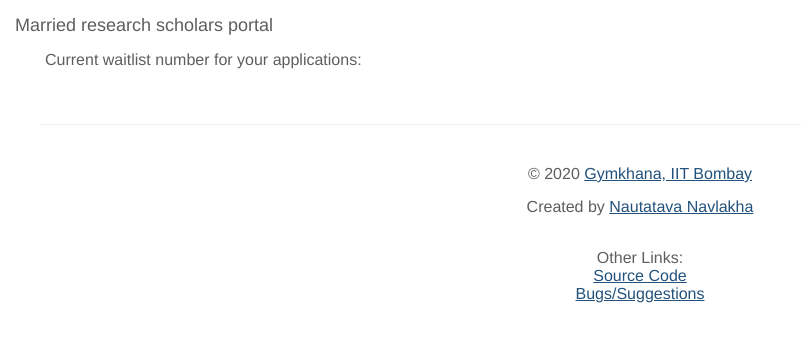
After one commit to iitb-gymkhana/Married-research-scholars-portal, a Django app: page /portal/waitlist/ in a window 1280 px wide. The commit adds this page. Shown: the top 342 px of the page, without its empty margins (0-801 px from the left). Run offline with Django 3.2, Linux system fonts and the light colour scheme; data that the repository does not hold is empty; some libraries are stand-ins or nearby versions.

Commit message:
initial values in form;user can check his waitlist

```diff
--- a/portal/forms.py
+++ b/portal/forms.py
@@ -5,6 +5,12 @@ from .models import Queuer
 
 class QueuerForm(forms.ModelForm):
     """Form definition for Queuer."""
+
+    def __init__(self, *args, **kwargs):
+        super(QueuerForm, self).__init__(*args, **kwargs)
+        # self.fields['roll_number'].disabled = True
+        # self.fields['name'].disabled = True
+        # self.fields['email'].disabled = True
 
     class Meta:
         model = Queuer
--- a/portal/models.py
+++ b/portal/models.py
@@ -28,8 +28,9 @@ class Queuer(models.Model):
     building_applied = models.ForeignKey("Building", on_delete=models.PROTECT)
     placed = models.BooleanField(null=False, default=False)
     name = models.CharField(max_length=126,)
+    roll_number = models.CharField(max_length=10)
     contact_number = PhoneNumberField(default="",)
-    email = models.EmailField(max_length=254, default="abc@example.com")
+    email = models.EmailField(max_length=254)
     waitlist_number = models.IntegerField(default=0, db_index=True)
 
     # At any point of time:
--- a/portal/urls.py
+++ b/portal/urls.py
@@ -1,10 +1,11 @@
 from django.urls import path
-from django.views.generic import TemplateView
 
-from .views import apply, portal
+from .views import apply, portal, waitlist
 
 urlpatterns = [
     path("", portal, name="home"),
     path("apply/", apply, name="apply"),
-    path("thanks/", TemplateView.as_view(template_name="thanks.html"), name="thanks"),
+    # waitlist and thanks have the same page.
+    path("waitlist/", waitlist, name="waitlist"),
+    path("thanks/", waitlist, name="thanks"),
 ]
--- a/portal/views.py
+++ b/portal/views.py
@@ -16,7 +16,14 @@ def portal(request):
 @login_required
 def apply(request):
     if request.method == "POST":
-        form = QueuerForm(request.POST)
+        POST = request.POST
+        # POST = request.POST.copy()
+        # POST['roll_number'] = request.user.username
+        # POST['name'] = request.user.first_name + request.user.last_name
+        # POST['email'] = request.user.email
+        form = QueuerForm(POST)
+        # TODO: can't sent in POST requests when fields are disabled,.
+
         if form.is_valid():
             form.save()
             return redirect(
@@ -24,8 +31,23 @@ def apply(request):
                 + "?waitlist=%s" % Queuer.objects.last().waitlist_number
             )
     else:
-        form = QueuerForm()
-    return render(request, "apply.html", {"form": form})
+        form = QueuerForm(
+            initial={
+                "name": request.user.first_name + " " + request.user.last_name,
+                "roll_number": request.user.username,
+                "email": request.user.email,
+            }
+        )
+    return render(request, "portal/apply.html", {"form": form})
+
+
+def waitlist(request):
+    user_roll_number = request.user.username
+    queues = Queuer.objects.filter(roll_number=user_roll_number)
+    waiting = {}
+    for queue in queues:
+        waiting[queue.building_applied.name] = queue.current_waitlist
+    return render(request, "portal/waitlist.html", {"waitlist": waiting})
 
 
 @login_required
--- a/templates/index.html
+++ b/templates/index.html
@@ -44,6 +44,32 @@
       padding: 15px;
       font-size: 18px;
     }
+
+    /* Container */
+    .container {
+      padding-right: 15px;
+      padding-left: 15px;
+      margin-right: 30px;
+      margin-left: 30px;
+    }
+
+    @media (min-width: 768px) {
+      .container {
+        width: 750px;
+      }
+    }
+
+    @media (min-width: 992px) {
+      .container {
+        width: 970px;
+      }
+    }
+
+    @media (min-width: 1200px) {
+      .container {
+        width: 1170px;
+      }
+    }
   </style>
 </head>
 
@@ -62,7 +88,7 @@
         {{ DESCRIPTION }}
       </p>
       <div class="linkToPortal">
-        <a href="{% url 'portal:home' %}" class="btn">Click here to apply</a>
+        <a href="{% url 'portal:home' %}" class="btn">Click here to go to the portal</a>
       </div>
     </div>
   </main>
--- /dev/null
+++ b/templates/portal/waitlist.html
@@ -0,0 +1,12 @@
+{% extends 'index.html' %}
+
+{% block main %}
+<div class="container">
+  Current waitlist number for your applications:
+  <br>
+  {% for building, value in waitlist.items %}
+  <strong>{{ building }}</strong> is {{ value }} {{ request.GET.waitlist }}
+  <br>
+  {% endfor %}
+</div>
+{% endblock %}
--- a/templates/thanks.html
+++ /dev/null
@@ -1 +0,0 @@
-thanks, your waitlist number is {{ request.GET.waitlist }}
```
Also changed, not shown: templates/portal/home.html (+12 -6 lines), portal/migrations/0001_initial.py, portal/migrations/0002_queuer_roll_number.py (added), portal/migrations/0003_auto_20200118_1854.py (added), templates/portal/apply.html (renamed from templates/apply.html).
